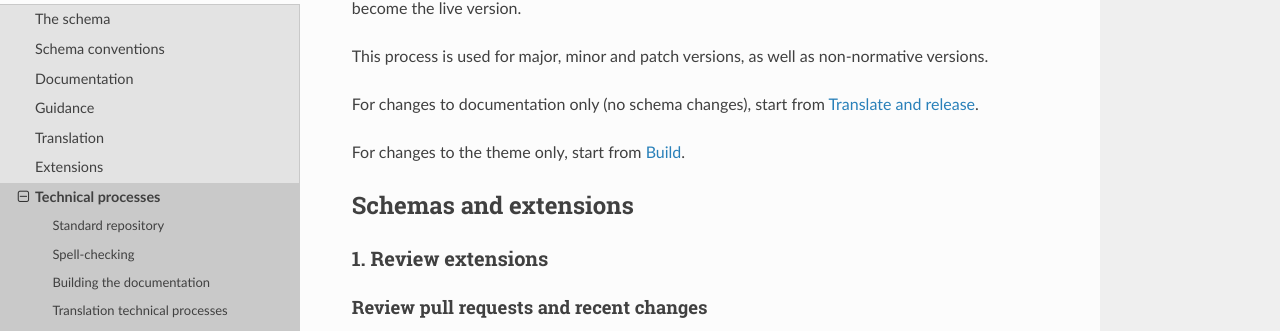
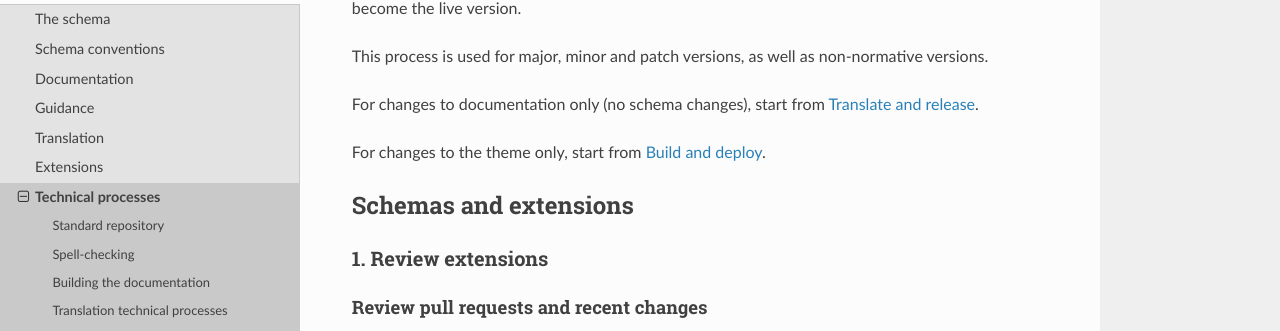
Before and after one commit to open-contracting/standard-development-handbook, a Sphinx documentation site: the page built from docs/standard/technical/deployment.md, in a window 1280 px wide and 900 px high. Shown: the part 187-518 px from the top of the window. Built offline with Sphinx 7.4.7 and the Read the Docs theme 2.0.0, drawn with Linux system fonts in a browser that asks for light colours.

Commit message:
Fix internal anchor link

```diff
--- a/docs/standard/technical/deployment.md
+++ b/docs/standard/technical/deployment.md
@@ -6,7 +6,7 @@
 
 For changes to documentation only (no schema changes), start from [Translate and release](#translate-and-release).
 
-For changes to the theme only, start from [Build](#build).
+For changes to the theme only, start from [Build and deploy](#build-and-deploy).
 
 ## Schemas and extensions
 
```
